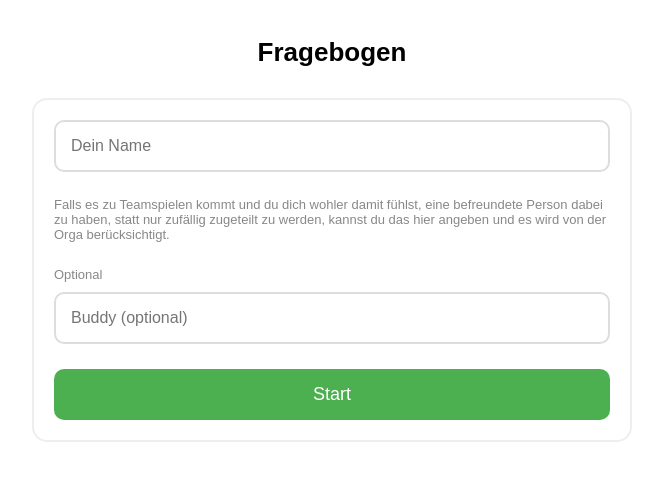
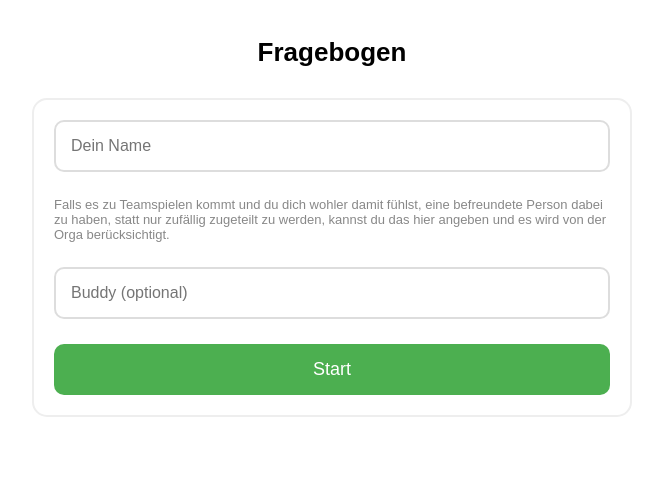
Before and after one commit to Leonie0a/fragebogen-tutwe26, a Flask app: page / in a window 1280 px wide. Shown: the top 481 px of the page, without its empty margins (308-971 px from the left). Run offline with Flask 3, Linux system fonts and the light colour scheme.

Commit message:
Update start.html
Wort Optional gestrichen gegen Dopplung

```diff
--- a/templates/start.html
+++ b/templates/start.html
@@ -52,12 +52,6 @@
             margin-bottom: 25px;
         }
 
-        .optional {
-            font-size: 13px;
-            color: #888;
-            margin-bottom: 10px;
-            text-align: left;
-        }
     </style>
 </head>
 
@@ -79,9 +73,6 @@
             Falls es zu Teamspielen kommt und du dich wohler damit fühlst, eine befreundete Person dabei zu haben, statt nur zufällig zugeteilt zu werden, kannst du das hier angeben und es wird von der Orga berücksichtigt.
         </div>
 
-
-        <div class="optional">Optional</div>
-
         <input
             type="text"
             name="buddy"
```
